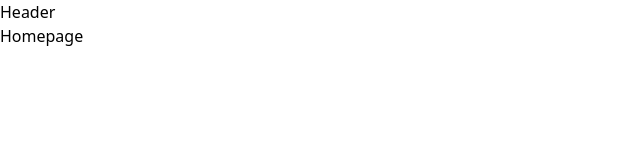
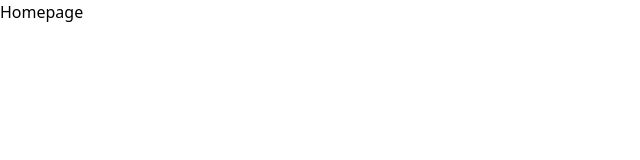
Before and after one commit to MpiloNM95/the_setup_gazette, a Next.js app: page / in a window 1280 px wide. Shown: the top 160 px of the page, without its empty margins (0-640 px from the left). Built offline with nearby package versions, Linux system fonts and the light colour scheme.

Commit message:
readme update

```diff
--- a/app/Header.tsx
+++ b/app/Header.tsx
@@ -1,9 +1,11 @@
 import React from 'react'
 
 function Header() {
-  return (
-    <div>Header</div>
-  )
+  return <header>
+    <div>
+
+    </div>
+  </header>;
 }
 
-export default Header
+export default Header;
```
Also changed, not shown: 1 other file (tests, documents, lock files or other folders).
